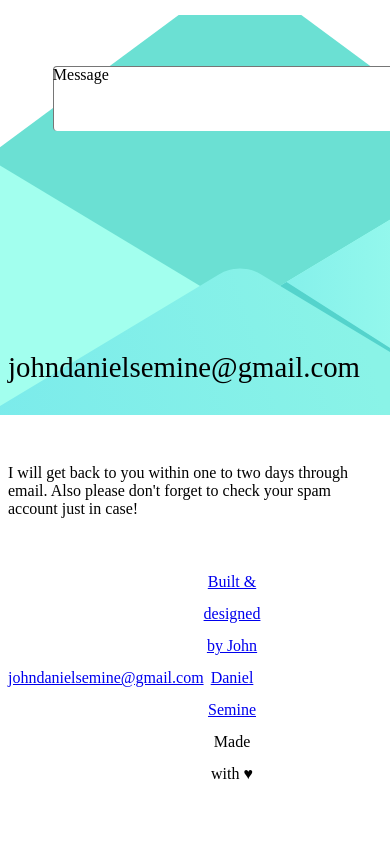
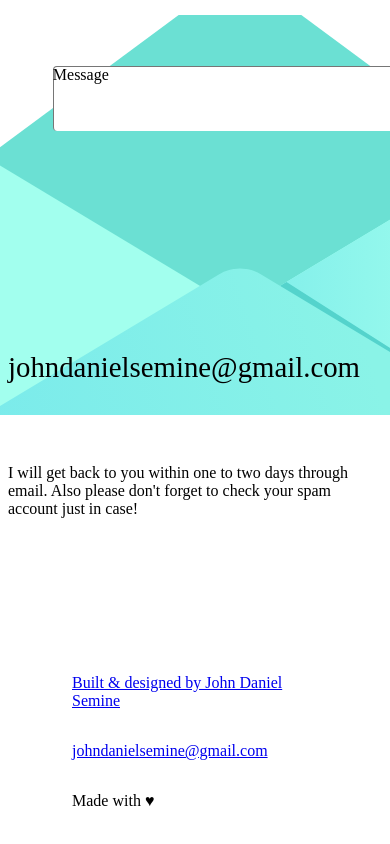
Before and after one commit to John-Kodes/portfolio-v2, a Next.js app: page / in a window 390 px wide. Shown: the part 8114-8958 px from the top of the page. Built offline with nearby package versions, Linux system fonts and the light colour scheme.

Commit message:
/Footer is now responsive

```diff
--- a/components/Footer.js
+++ b/components/Footer.js
@@ -9,9 +9,6 @@ const Footer = () => {
   return (
     <footer className={styles.footer}>
       <div className={styles.content}>
-        <a className={styles.email} href="mailto:johndanielsemine@gmail.com">
-          johndanielsemine@gmail.com
-        </a>
         <p className={styles.credit}>
           <a
             href="https://github.com/John-Kodes/portfolio-v2"
@@ -19,6 +16,10 @@ const Footer = () => {
             target="_blank"
           >
             Built &amp; designed by John Daniel Semine
+          </a>
+          <br />
+          <a className={styles.email} href="mailto:johndanielsemine@gmail.com">
+            johndanielsemine@gmail.com
           </a>
           <br />
           Made with &hearts;
--- a/styles/Footer.module.scss
+++ b/styles/Footer.module.scss
@@ -3,9 +3,25 @@
   justify-content: center;
   align-items: center;
 
+  padding: 4rem;
   background-color: var(--primaryColor300);
-  height: 18rem;
+  min-height: 18rem;
   color: var(--white100);
+
+  @media (hover: hover) {
+    a {
+      transition: all 0.25s;
+      &:hover {
+        color: var(--primaryColor90);
+      }
+    }
+  }
+
+  br {
+    display: block;
+    content: "";
+    margin-bottom: 2rem;
+  }
 }
 
 .content {
@@ -26,24 +42,13 @@
 
 .credit {
   color: inherit;
-  text-align: center;
-  line-height: 2;
-
-  @media (hover: hover) {
-    a {
-      padding: 0.4rem 1.5rem;
-      transition: all 0.25s;
-      border-radius: var(--borderRadius100);
-
-      &:hover {
-        background-color: var(--primaryColor100);
-        color: var(--dark100);
-      }
-    }
-  }
 }
 
 .links {
+  position: absolute;
+  right: 0;
+  bottom: -0.6rem;
+
   display: flex;
   gap: 1rem;
 
@@ -56,19 +61,4 @@
   position: relative;
   height: 3.6rem;
   width: 3.6rem;
-
-  @media (hover: hover) {
-    transition: all 0.5s;
-    &:hover {
-      transition: all 0.25s;
-      transform: translateY(-4px) scale(1.1);
-      box-shadow: 0 7px 2rem rgba(7, 0, 49, 0.25);
-    }
-  }
-
-  &:active {
-    transition: all 0.25s;
-    transform: translateY(2px) scale(1);
-    box-shadow: 0 0px 0rem rgba(7, 0, 49, 0.25);
-  }
 }
```
